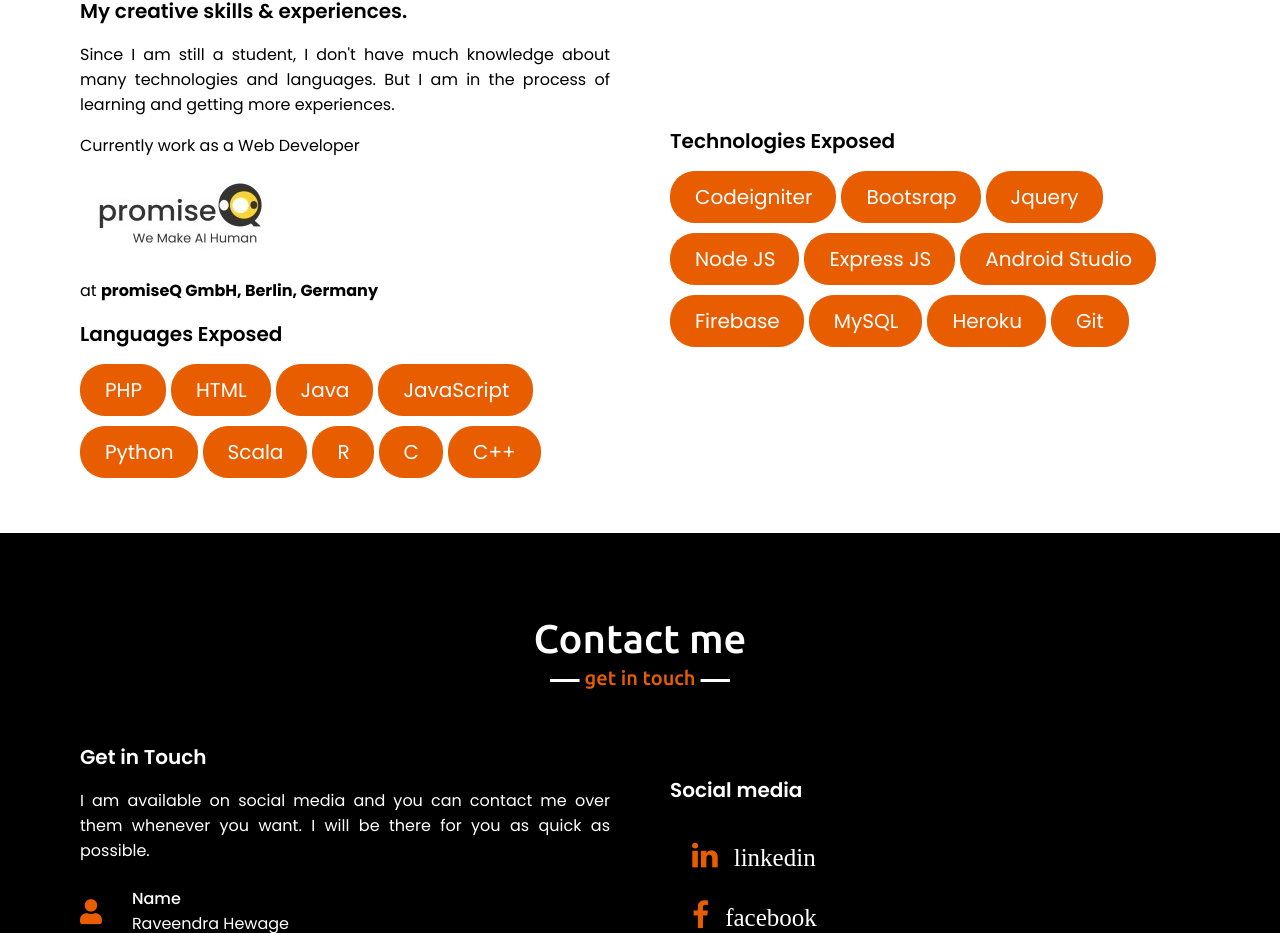
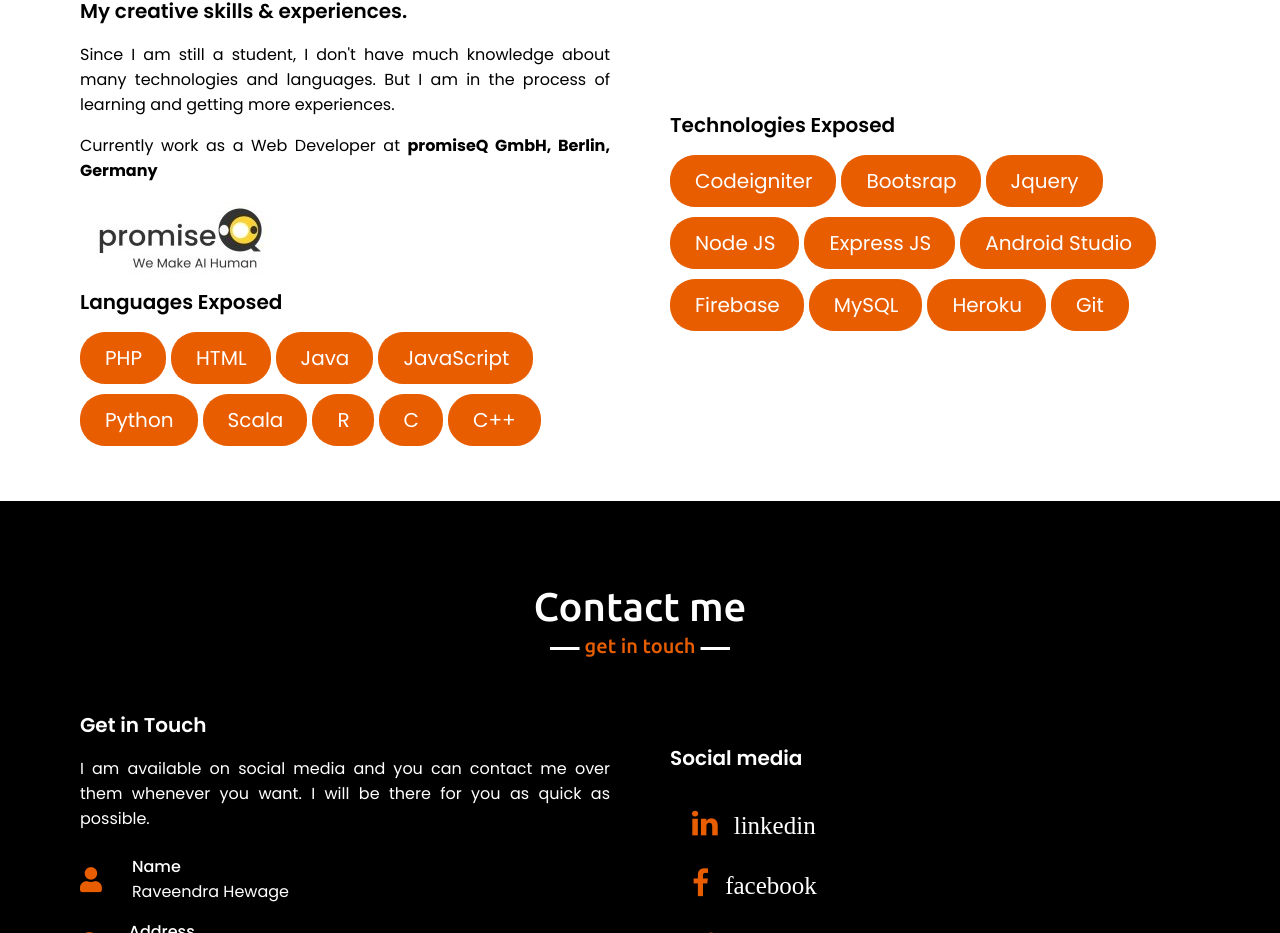
Before and after one commit to raveendrahewage/portfolio, a Vue app: page / in a window 1280 px wide. Shown: the part 2619-3552 px from the top of the page. Built offline with nearby package versions, Linux system fonts and the light colour scheme.

Commit message:
added promiseq details changed

```diff
--- a/src/components/Skills.vue
+++ b/src/components/Skills.vue
@@ -10,9 +10,11 @@
             technologies and languages. But I am in the process of learning and
             getting more experiences.
           </p>
-          <p>Currently work as a Web Developer</p>
+          <p>
+            Currently work as a Web Developer at
+            <b>promiseQ GmbH, Berlin, Germany</b>
+          </p>
           <img src="./../assets/promiseqlogo.png" alt="" sizes="" srcset="" />
-          <p>at <b>promiseQ GmbH, Berlin, Germany</b></p>
           <div class="text">Languages Exposed</div>
           <div class="btn-group" style="width:100%">
             <button>PHP</button>
```
